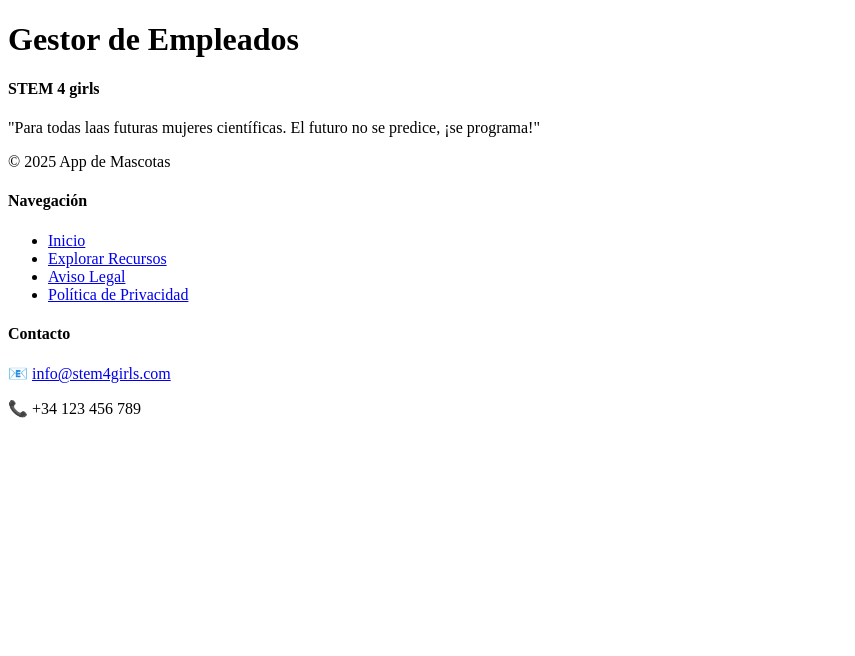
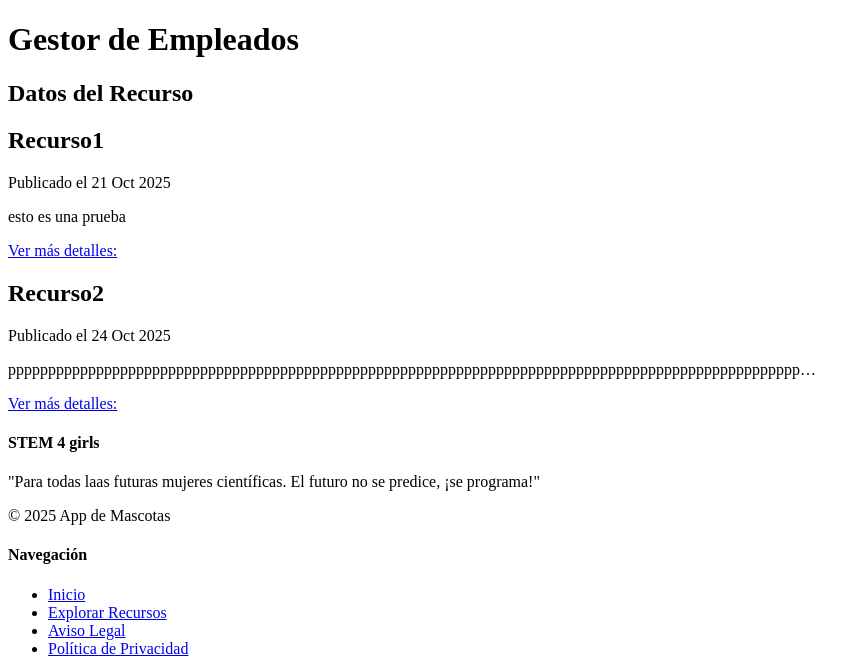
Before and after one commit to IRIA-PICO/stem4girls, a Django app: page /appstem4girls/recursos/ in a window 1280 px wide. Shown: the part 26-682 px from the top of the page, without its empty margins (0-855 px from the left). Run offline with Django 5.2, Linux system fonts and the light colour scheme; data comes from the database, SQL or seed files in the repository; both versions use the stored data as it was after the commit.

Commit message:
Lista_recursos

```diff
--- a/appstem4girls/templates/lista_recursos.html
+++ b/appstem4girls/templates/lista_recursos.html
@@ -1 +1,44 @@
 {% extends "base.html" %}
+
+{% block titulo %} Explora Nuestros Recursos {% endblock %}
+
+{% block contenido %}
+<h2>Datos del Recurso</h2>
+<!-- BEGIN ENTRIES -->
+<div class="w3-col l8 s12">
+
+  <!-- Blog entry -->
+  <div class="L_recursos">
+    {% if recursos %}
+    {% for recurso in recursos %}
+        <div class="recurso">
+            <div>
+                <h2>{{ recurso.titulo }}</h2>
+                <p> Publicado el {{ recurso.fecha_publicacion|date:"d M Y" }} </p>
+                <!-- Descripción recortada -->
+                <p>{{ recurso.descripcion|truncatechars:100 }}</p>
+                <!-- Tags -->
+                {% if recurso.tags.all %}
+                    <div class="tagsdelrecurso">
+                        {% for tag in recurso.tags.all %}
+                            <!-- añadir tags con propiedades -->
+                        {% endfor %}
+                    </div>
+                {% endif %}
+
+            </div>
+
+            <!-- Enlace a detalle_recurso -->
+            <a href="{% url 'detalle_recurso' recurso.id %}">Ver más detalles:</a>
+        </div>
+    {% endfor %}
+    <!-- Enlace a más recursos -->
+    {% else %}
+        <p>ERROR</p>
+    {% endif %}
+    </div>
+  </div>
+
+</div>
+<!-- END ENTRIES -->
+{% endblock %}
```
Also changed, not shown: db.sqlite3.
